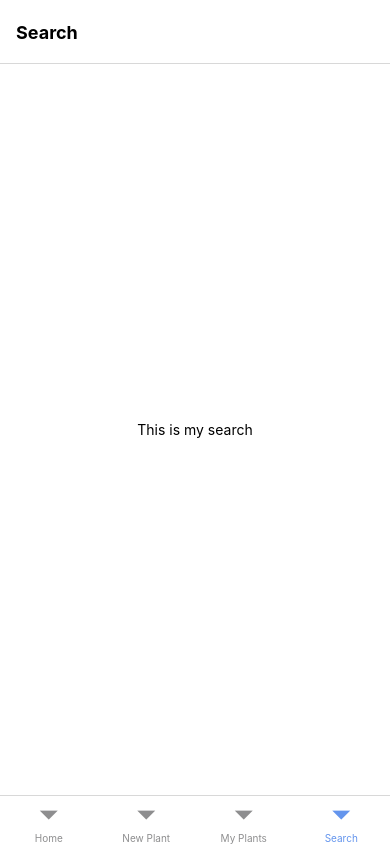
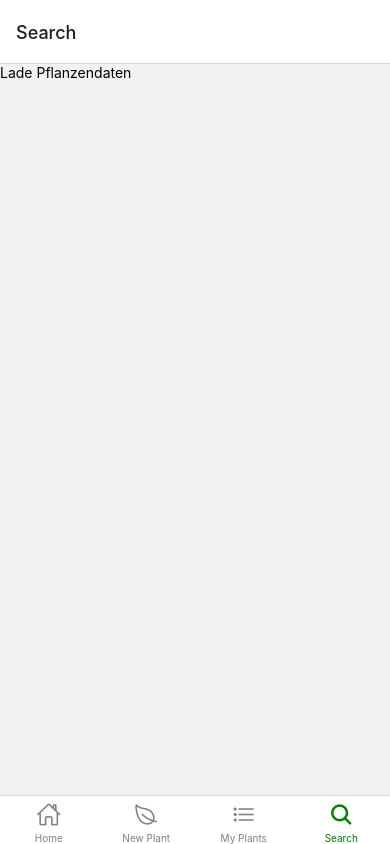
Before and after one commit to Nokcreate/gartenApp, a React Native app: screen /Search in a window 390 px wide. Built offline with nearby package versions, Linux system fonts and the light colour scheme.

Commit message:
TrufleAPI Angebunden

```diff
--- a/App.tsx
+++ b/App.tsx
@@ -1,9 +1,7 @@
-import { StatusBar, } from 'expo-status-bar';
-import { StyleSheet, Text, View } from 'react-native';
+import React from 'react';
 import { NavigationContainer } from '@react-navigation/native';
-import {createNativeStackNavigator} from '@react-navigation/native-stack';
 import { createBottomTabNavigator } from '@react-navigation/bottom-tabs';
-import  * as React from 'react';
+import Ionicons from 'react-native-vector-icons/Ionicons'; // Importiere Ionicons
 import Home from './screens/Home';
 import NewPlant from './screens/NewPlant';
 import MyPlants from './screens/MyPlants';
@@ -11,25 +9,40 @@ import Search from './screens/Search';
 import { PlantProvider } from './contexts/PlantContext';
 
 
-
-// Setup für die Navigation
 const Tab = createBottomTabNavigator();
 
-// Hauptkomponente der App
 const App: React.FC = () => {
   return (
-    <View style={{ flex: 1 }}>
     <PlantProvider>
-
       <NavigationContainer>
         <Tab.Navigator
           initialRouteName="Home"
-          screenOptions={{
-            headerStyle: { backgroundColor: '#fff' },
-            headerTintColor: '#000',
-            headerTitleStyle: { fontWeight: 'bold' },
-            tabBarActiveTintColor: '#6495ed',
-          }}
+          screenOptions={({ route }) => ({
+            tabBarIcon: ({ focused, color, size }) => {
+              let iconName: string;
+              switch (route.name) {
+                case 'Home':
+                  iconName = focused ? 'home' : 'home-outline';
+                  break;
+                case 'New Plant':
+                  iconName = focused ? 'leaf' : 'leaf-outline';
+                  break;
+                case 'My Plants':
+                  iconName = focused ? 'list' : 'list-outline';
+                  break;
+                case 'Search':
+                  iconName = focused ? 'search' : 'search-outline';
+                  break;
+                default:
+                  iconName = 'alert-circle'; // Fallback-Icon, falls route.name nicht zutreffend ist
+              }
+
+              // Stellt sicher, dass iconName immer definiert ist
+              return <Ionicons name={iconName} size={size} color={color} />;
+            },
+            tabBarActiveTintColor: 'green',
+            tabBarInactiveTintColor: 'gray',
+          })}
         >
           <Tab.Screen name="Home" component={Home} options={{ tabBarLabel: 'Home' }} />
           <Tab.Screen name="New Plant" component={NewPlant} options={{ tabBarLabel: 'New Plant' }} />
@@ -37,10 +50,7 @@ const App: React.FC = () => {
           <Tab.Screen name="Search" component={Search} options={{ tabBarLabel: 'Search' }} />
         </Tab.Navigator>
       </NavigationContainer>
-      <StatusBar style="auto" />
-      </PlantProvider>
-    </View>
+    </PlantProvider>
   );
-}
-
+};
 export default App;
--- a/babel.config.js
+++ b/babel.config.js
@@ -2,5 +2,15 @@ module.exports = function(api) {
   api.cache(true);
   return {
     presets: ['babel-preset-expo'],
+    plugins: [
+      ["module:react-native-dotenv", {
+        moduleName: "@env",
+        path: ".env",
+        blacklist: null,
+        whitelist: null,
+        safe: false,
+        allowUndefined: true
+      }]
+    ]
   };
 };
--- /dev/null
+++ b/env.d.tsx
@@ -0,0 +1,4 @@
+// In dieser Datei deklarieren wir die Umgebungsvariablen, die aus .env geladen werden.
+declare module '@env' {
+    export const TREFLE_API_KEY: string;
+  }
--- a/package.json
+++ b/package.json
@@ -21,14 +21,17 @@
     "react": "18.2.0",
     "react-dom": "18.2.0",
     "react-native": "0.73.6",
+    "react-native-dotenv": "^3.4.11",
     "react-native-safe-area-context": "^4.9.0",
     "react-native-screens": "~3.29.0",
+    "react-native-vector-icons": "^10.0.3",
     "react-native-web": "~0.19.6"
   },
   "devDependencies": {
     "@babel/core": "^7.20.0",
     "@types/react": "~18.2.45",
     "@types/react-native": "^0.73.0",
+    "@types/react-native-vector-icons": "^6.4.18",
     "react-native-typescript-transformer": "^1.2.10",
     "typescript": "^5.1.3"
   },
--- a/screens/MyPlants.tsx
+++ b/screens/MyPlants.tsx
@@ -21,6 +21,8 @@ const MyPlants = () => {
 
   return (
     <>
+    <View style={styles.container}>
+    <Text style={styles.headline}>My Plants</Text>
       <FlatList
         data={plants}
         keyExtractor={(item, index) => index.toString()}
@@ -40,24 +42,36 @@ const MyPlants = () => {
           onClose={() => setModalVisible(false)}
         />
       )}
+    </View>
     </>
   );
 };
 
 const styles = StyleSheet.create({
+
+  container: {
+    flex: 1,
+    backgroundColor: 'lightgreen',
+    padding: 10,
+    justifyContent: 'center',
+  },
   headline: {
     fontSize: 20,
     fontWeight: 'bold',
     margin: 10,
-    alignItems: 'center',
-    justifyContent: 'center'
+    textAlign: 'center',
+    color: '#fff'
 
   },
   listItemContainer: {
+    flex: 1,
     flexDirection: 'row',
     padding: 10,
     justifyContent: 'space-between',
-    alignItems: 'center'
+    alignItems: 'center',
+    backgroundColor: '#fff',
+    borderBottomEndRadius: 10,
+    borderTopStartRadius: 10,
   },
   plantName: {
     fontWeight: 'bold',
--- a/screens/Search.tsx
+++ b/screens/Search.tsx
@@ -1,27 +1,25 @@
-import { StatusBar } from 'expo-status-bar';
-import { StyleSheet, Text, View } from 'react-native';
-import { NavigationContainer } from '@react-navigation/native';
-import {createNativeStackNavigator} from '@react-navigation/native-stack';
-import { useState } from 'react';
+import { TREFLE_API_KEY } from '@env';
 import React from 'react';
+import { View, Text } from 'react-native';
+
+const SearchScreen = () => {
+  // Beispiel für eine Funktion, die Daten von Trefle.io abruft
+  const fetchPlants = async () => {
+    try {
+      const response = await fetch(`https://trefle.io/api/v1/plants?token=${TREFLE_API_KEY}`);
+      const data = await response.json();
+      console.log(data);
+    } catch (error) {
+      console.error('Fehler beim Abrufen der Pflanzendaten:', error);
+    }
+  };
+
+  return (
+    <View>
+      <Text onPress={fetchPlants}>Lade Pflanzendaten</Text>
+    </View>
+  );
+};
 
 
-
-export default function App() {
-  return (
-    <View style={styles.container}>
-      <Text>This is my search</Text>
-      <StatusBar style="auto" />
-
-    </View>
-  );
-}
-
-const styles = StyleSheet.create({
-  container: {
-    flex: 1,
-    backgroundColor: '#fff',
-    alignItems: 'center',
-    justifyContent: 'center',
-  },
-});
+export default SearchScreen;
```
Also changed, not shown: 2 other files (tests, documents, lock files or other folders).
